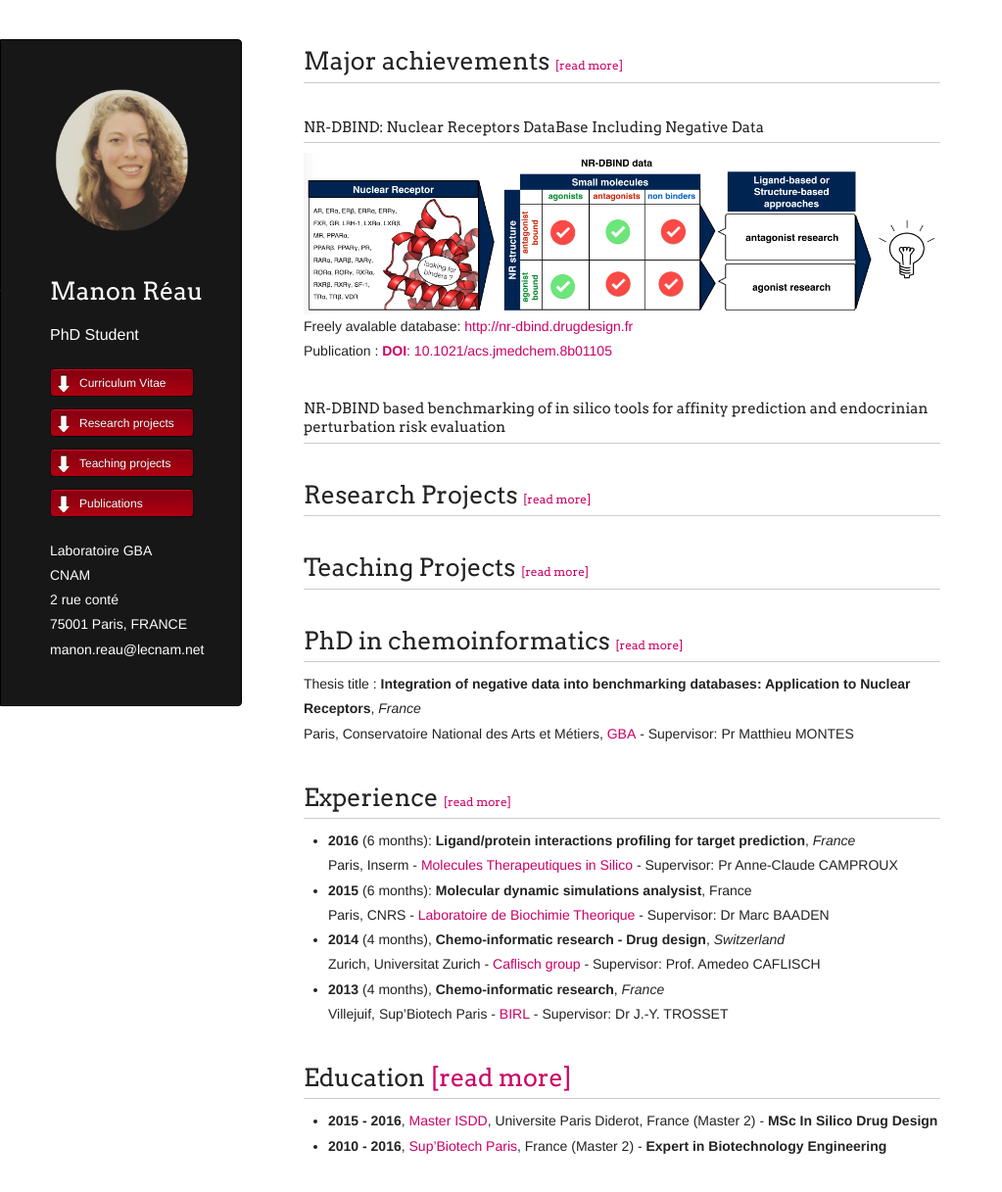
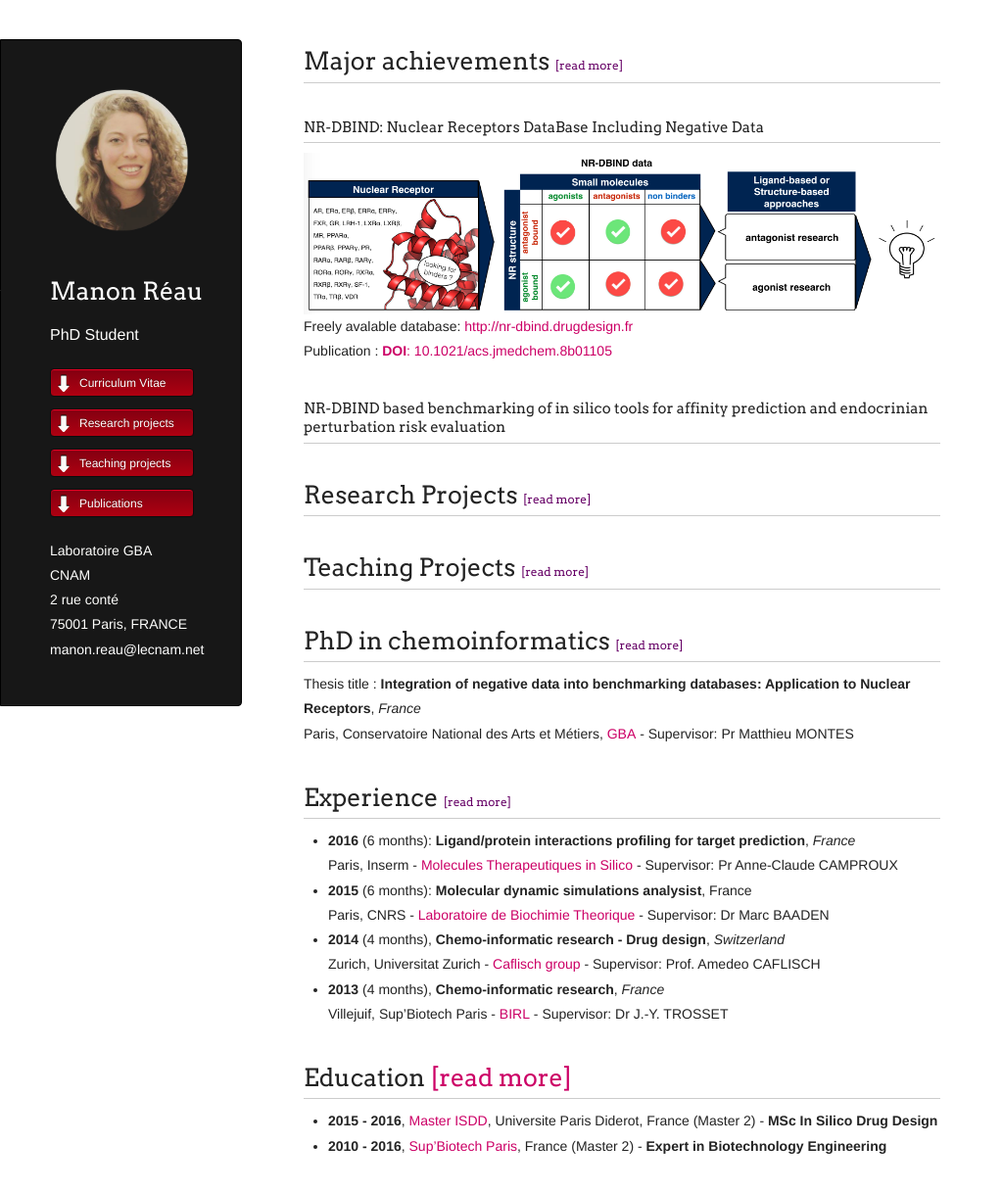
Before and after one commit to ManonR11/manonreau.github.io, a Jekyll site: the page built from index.md, in a window 1280 px wide and 1255 px high. Shown: the top 1217 px of the window at 98% size, without its empty margins (0-1023 px from the left). Built offline with Jekyll 4.4.1, drawn with Linux system fonts in a browser that asks for light colours; our own code applies the rules of GitHub Pages for plain Markdown files.

Commit message:
Update jekyll-theme-dinky.scss

```diff
--- a/_sass/jekyll-theme-dinky.scss
+++ b/_sass/jekyll-theme-dinky.scss
@@ -84,6 +84,7 @@ a {
 
 .atitle {
 	font-size: 12px;
+	color:#660066
 }
 
 a:hover {
```
